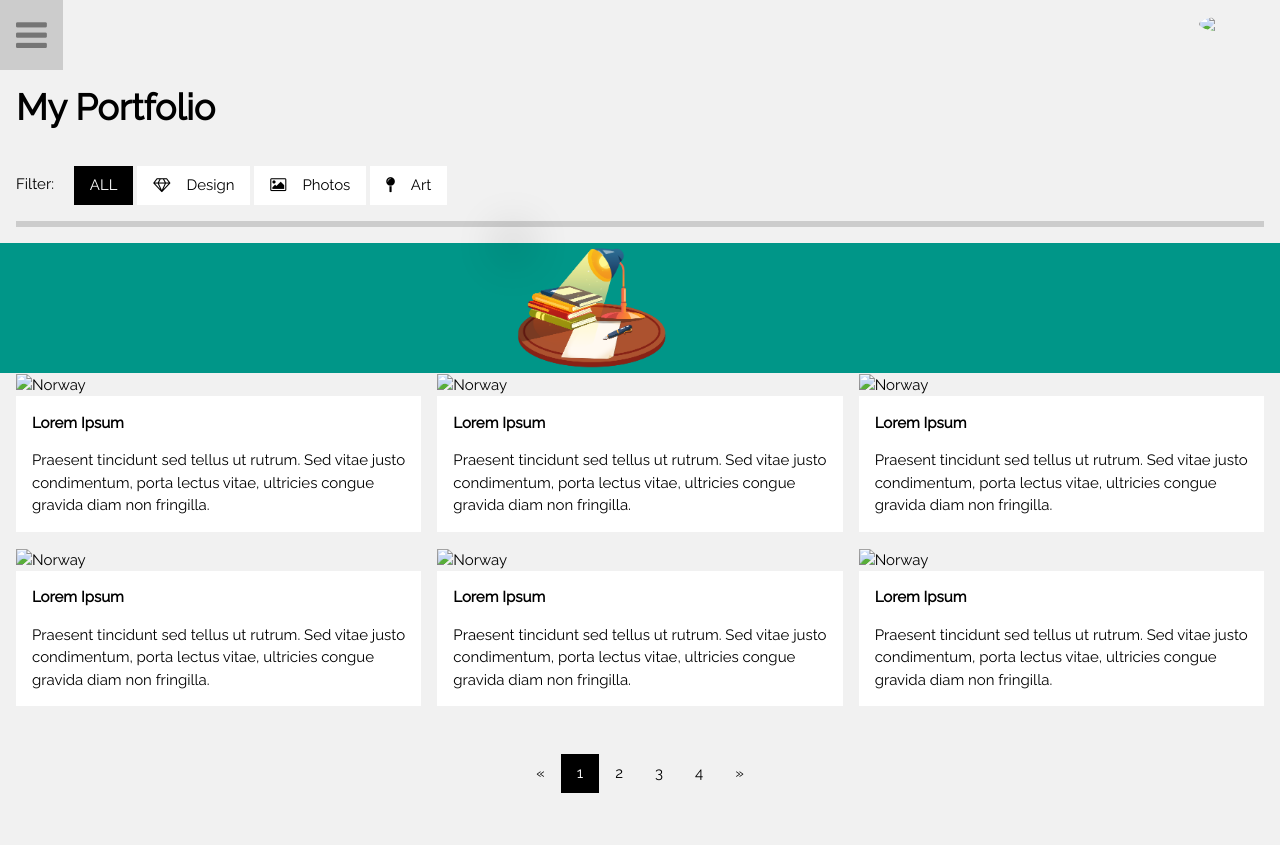
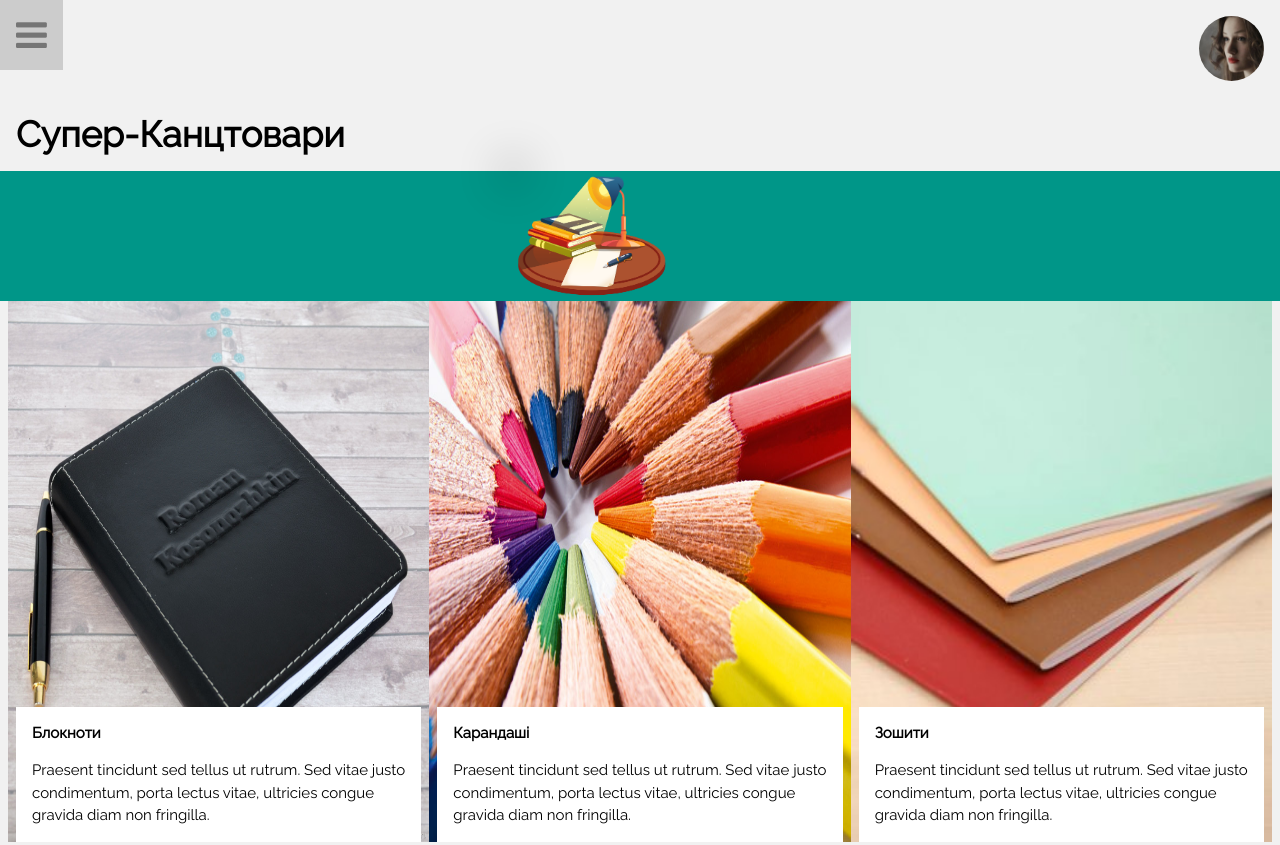
Before and after one commit to YaroslavGrushko/NTK, a plain HTML site: page index.html in a window 1280 px wide. Shown: the top 845 px of the page. Drawn offline with Linux system fonts and the light colour scheme.

Commit message:
adds products

```diff
--- a/css/style.css
+++ b/css/style.css
@@ -1056,6 +1056,36 @@ a {
     padding: 0 8px
 }
 
+.w3-container1 {
+    background-image: url(../images/note.jpg);
+    background-size: 100% 100%;
+}
+
+.w3-container2 {
+    background-image: url(../images/pencil.jpg);
+    background-size: 100% 100%;
+}
+
+.w3-container3 {
+    background-image: url(../images/copybooks.jpg);
+    background-size: 100% 100%;
+}
+
+.w3-container4 {
+    background-image: url(../images/fancy-pens.jpg);
+    background-size: 100% 100%;
+}
+
+.w3-container5 {
+    background-image: url(../images/Umbrellas.jpg);
+    background-size: 100% 100%;
+}
+
+.w3-container6 {
+    background-image: url(../images/rods.jpg);
+    background-size: 100% 100%;
+}
+
 .w3-container,
 .w3-panel {
     padding: 0.01em 16px
@@ -1577,6 +1607,10 @@ a {
     background-color: #ffeb3b!important
 }
 
+.w3-white {
+    margin-top: 100%;
+}
+
 .w3-white,
 .w3-hover-white:hover {
     color: #000!important;
--- a/index.html
+++ b/index.html
@@ -59,17 +59,17 @@
 
         <!-- Header -->
         <header id="portfolio">
-            <a href="#"><img src="/w3images/avatar_g2.jpg" style="width:65px;" class="w3-circle w3-right w3-margin w3-hide-large w3-hover-opacity"></a>
+            <a href="#"><img src="images/avatar_g2.jpg" style="width:65px;" class="w3-circle w3-right w3-margin w3-hide-large w3-hover-opacity"></a>
             <span class="w3-button w3-hide-large w3-xxlarge w3-hover-text-grey" onclick="w3_open()"><i class="fa fa-bars"></i></span>
             <div class="w3-container">
-                <h1><b>My Portfolio</b></h1>
-                <div class="w3-section w3-bottombar w3-padding-16">
+                <h1><b>Супер-Канцтовари</b></h1>
+                <!-- <div class="w3-section w3-bottombar w3-padding-16">
                     <span class="w3-margin-right">Filter:</span>
                     <button class="w3-button w3-black">ALL</button>
                     <button class="w3-button w3-white"><i class="fa fa-diamond w3-margin-right"></i>Design</button>
                     <button class="w3-button w3-white w3-hide-small"><i class="fa fa-photo w3-margin-right"></i>Photos</button>
                     <button class="w3-button w3-white w3-hide-small"><i class="fa fa-map-pin w3-margin-right"></i>Art</button>
-                </div>
+                </div> -->
             </div>
         </header>
         <!-- main animation -->
@@ -89,24 +89,24 @@
         <!-- </div> -->
         <!-- First Photo Grid-->
         <div class="w3-row-padding">
-            <div class="w3-third w3-container w3-margin-bottom">
-                <img src="/w3images/mountains.jpg" alt="Norway" style="width:100%" class="w3-hover-opacity">
+            <div class="w3-third w3-container w3-margin-bottom  w3-container1">
+                <!-- <img src="images/note.jpg" alt="Norway" style="width:100%" class="w3-hover-opacity"> -->
                 <div class="w3-container w3-white">
-                    <p><b>Lorem Ipsum</b></p>
+                    <p><b>Блокноти</b></p>
                     <p>Praesent tincidunt sed tellus ut rutrum. Sed vitae justo condimentum, porta lectus vitae, ultricies congue gravida diam non fringilla.</p>
                 </div>
             </div>
-            <div class="w3-third w3-container w3-margin-bottom">
-                <img src="/w3images/lights.jpg" alt="Norway" style="width:100%" class="w3-hover-opacity">
+            <div class="w3-third w3-container w3-margin-bottom w3-container2">
+                <!-- <img src="images/pencil.jpg" alt="Norway" style="width:100%" class="w3-hover-opacity"> -->
                 <div class="w3-container w3-white">
-                    <p><b>Lorem Ipsum</b></p>
+                    <p><b>Карандашi</b></p>
                     <p>Praesent tincidunt sed tellus ut rutrum. Sed vitae justo condimentum, porta lectus vitae, ultricies congue gravida diam non fringilla.</p>
                 </div>
             </div>
-            <div class="w3-third w3-container">
-                <img src="/w3images/nature.jpg" alt="Norway" style="width:100%" class="w3-hover-opacity">
+            <div class="w3-third w3-container w3-container3">
+                <!-- <img src="/w3images/nature.jpg" alt="Norway" style="width:100%" class="w3-hover-opacity"> -->
                 <div class="w3-container w3-white">
-                    <p><b>Lorem Ipsum</b></p>
+                    <p><b>Зошити</b></p>
                     <p>Praesent tincidunt sed tellus ut rutrum. Sed vitae justo condimentum, porta lectus vitae, ultricies congue gravida diam non fringilla.</p>
                 </div>
             </div>
@@ -114,24 +114,24 @@
 
         <!-- Second Photo Grid-->
         <div class="w3-row-padding">
-            <div class="w3-third w3-container w3-margin-bottom">
-                <img src="/w3images/p1.jpg" alt="Norway" style="width:100%" class="w3-hover-opacity">
+            <div class="w3-third w3-container w3-margin-bottom w3-container4">
+                <!-- <img src="/w3images/p1.jpg" alt="Norway" style="width:100%" class="w3-hover-opacity"> -->
                 <div class="w3-container w3-white">
-                    <p><b>Lorem Ipsum</b></p>
+                    <p><b>Фламастери</b></p>
                     <p>Praesent tincidunt sed tellus ut rutrum. Sed vitae justo condimentum, porta lectus vitae, ultricies congue gravida diam non fringilla.</p>
                 </div>
             </div>
-            <div class="w3-third w3-container w3-margin-bottom">
-                <img src="/w3images/p2.jpg" alt="Norway" style="width:100%" class="w3-hover-opacity">
+            <div class="w3-third w3-container w3-margin-bottom w3-container5">
+                <!-- <img src="/w3images/p2.jpg" alt="Norway" style="width:100%" class="w3-hover-opacity"> -->
                 <div class="w3-container w3-white">
-                    <p><b>Lorem Ipsum</b></p>
+                    <p><b>Зонтики</b></p>
                     <p>Praesent tincidunt sed tellus ut rutrum. Sed vitae justo condimentum, porta lectus vitae, ultricies congue gravida diam non fringilla.</p>
                 </div>
             </div>
-            <div class="w3-third w3-container">
-                <img src="/w3images/p3.jpg" alt="Norway" style="width:100%" class="w3-hover-opacity">
+            <div class="w3-third w3-container w3-container6">
+                <!-- <img src="/w3images/p3.jpg" alt="Norway" style="width:100%" class="w3-hover-opacity"> -->
                 <div class="w3-container w3-white">
-                    <p><b>Lorem Ipsum</b></p>
+                    <p><b>Стрижнi</b></p>
                     <p>Praesent tincidunt sed tellus ut rutrum. Sed vitae justo condimentum, porta lectus vitae, ultricies congue gravida diam non fringilla.</p>
                 </div>
             </div>
```
Also changed, not shown: images/Umbrellas.jpg (added), images/copybooks.jpg (added), images/fancy-pens.jpg (added), images/note.jpg (added), images/pencil.jpg (added), images/rods.jpg (added). Lines whose indentation alone changed are shown as unchanged.
